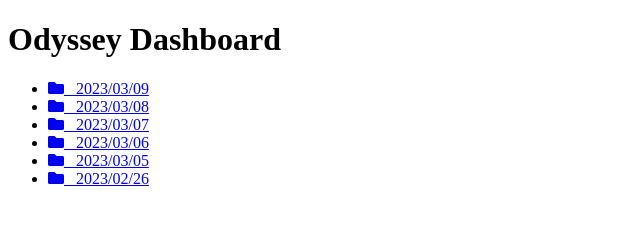
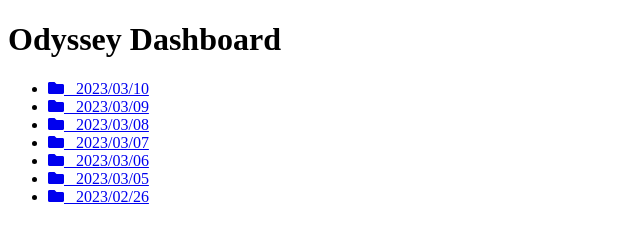
Before and after one commit to daraz-bd-oa/daraz-bd-oa.github.io, a plain HTML site: page index.html in a window 1280 px wide. Shown: the full height of the page, 0-640 px from the left. Drawn offline with Linux system fonts and the light colour scheme.

Commit message:
Added the 2023/03/10 file

```diff
--- a/index.html
+++ b/index.html
@@ -8,7 +8,7 @@
 	<h1>Odyssey Dashboard</h1>
 
 	<ul>
-
+		<li><a href="2023_03_10.html"><i class="fas fa-folder"></i> &nbsp; 2023/03/10</a></li>
 		<li><a href="2023_03_09.html"><i class="fas fa-folder"></i> &nbsp; 2023/03/09</a></li>
 		<li><a href="2023_03_08.html"><i class="fas fa-folder"></i> &nbsp; 2023/03/08</a></li>
 		<li><a href="2023_03_07.html"><i class="fas fa-folder"></i> &nbsp; 2023/03/07</a></li>
```
